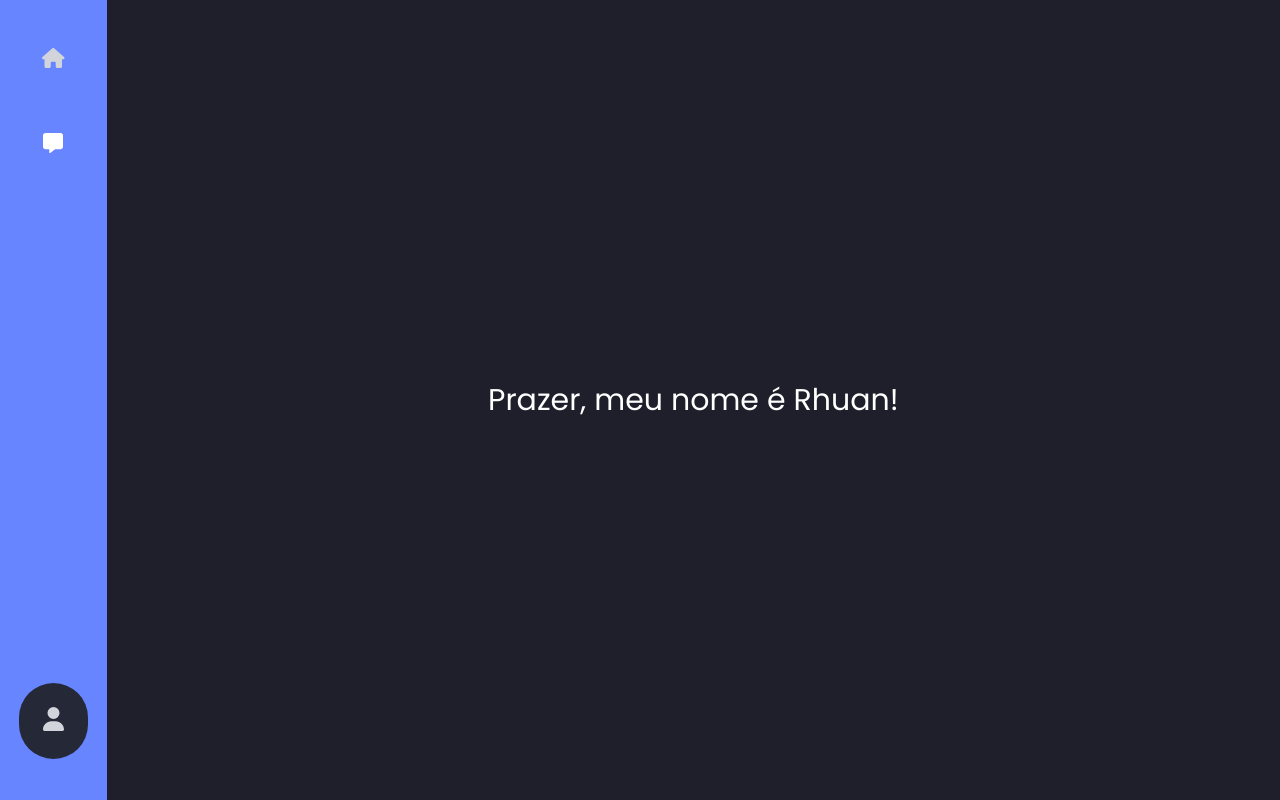
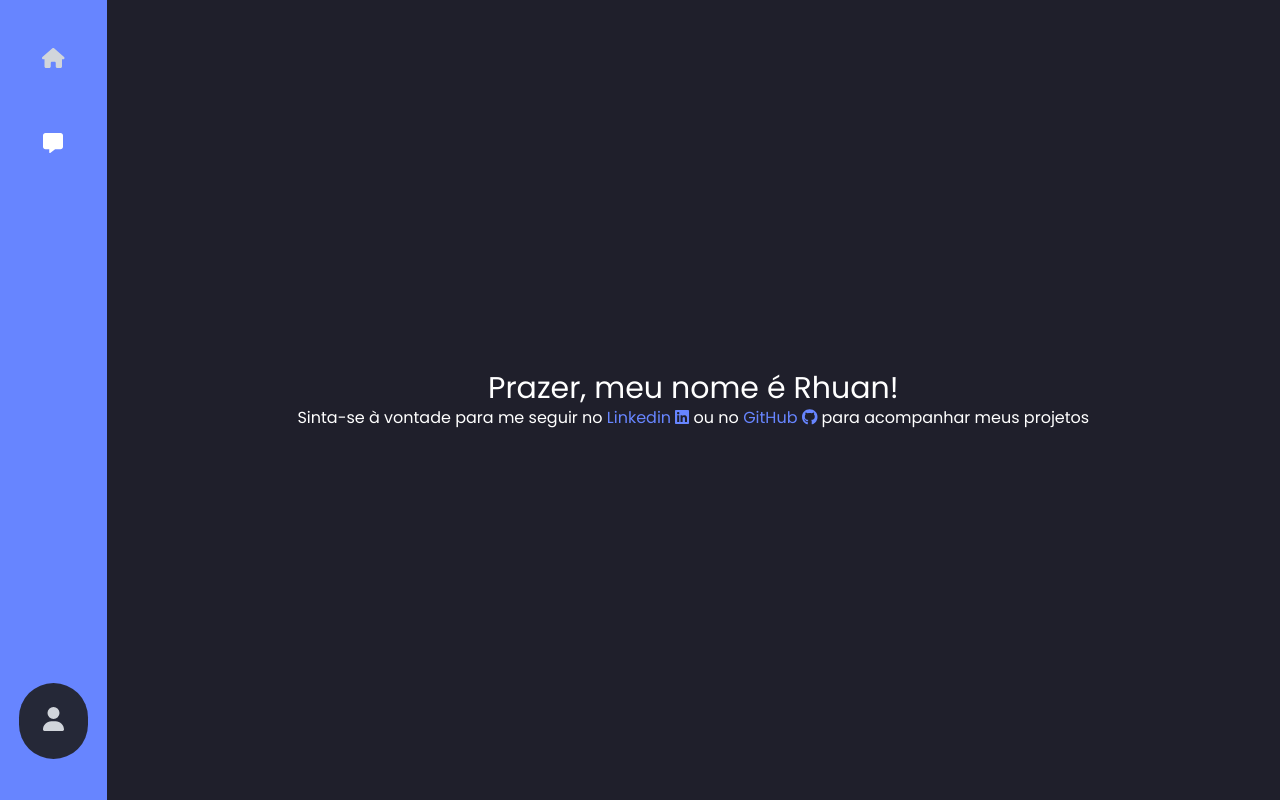
Before and after one commit to lopssRhu4n/Social-App, a Vue app: page /dev in a window 1280 px wide. Built offline with nearby package versions, Linux system fonts and the light colour scheme.

Commit message:
Salvando mensagens novas durante sessão

```diff
--- a/src/components/Chat/Parts/ChatContainerFooter.vue
+++ b/src/components/Chat/Parts/ChatContainerFooter.vue
@@ -1,9 +1,13 @@
 <script lang="ts" setup>
 import type { IMessage } from "@/interfaces/IMessage";
+import { useActualContactStore } from "@/stores/actualContactStore";
 import { useMessageStore } from "@/stores/messagesStore";
+import { useContactStore } from "@/stores/contactsStore";
 import { ref } from "vue";
 const messageText = ref("");
 const messageStore = useMessageStore();
+const actualContactStore = useActualContactStore();
+const contactStore = useContactStore();
 
 const addMessage = messageStore.addMessage;
 const placeholder = ref("Message...");
@@ -18,6 +22,10 @@ const sendMessage = () => {
     };
 
     addMessage(message);
+    contactStore.changeContactsMessages(
+      messageStore.messages,
+      actualContactStore.actualContact
+    );
   } else {
     placeholder.value = "Mensagens não podem ser vazias!";
     setTimeout(() => {
--- a/src/main.ts
+++ b/src/main.ts
@@ -22,6 +22,7 @@ import {
   faEllipsisVertical,
 } from "@fortawesome/free-solid-svg-icons";
 
+import { faLinkedin, faGithub } from "@fortawesome/free-brands-svg-icons";
 /* add icons to the library */
 library.add(
   faUser,
@@ -36,7 +37,9 @@ library.add(
   faStar,
   faGear,
   faChartSimple,
-  faMagnifyingGlass
+  faMagnifyingGlass,
+  faLinkedin,
+  faGithub
 );
 import "./assets/main.css";
 
--- a/src/views/DevView.vue
+++ b/src/views/DevView.vue
@@ -1,7 +1,25 @@
 <template>
   <div class="row-span-6 col-span-11 flex justify-center items-center">
     <div>
-      <h1 class="text-3xl text-white">Prazer, meu nome é Rhuan!</h1>
+      <h1 class="text-3xl mx-auto max-w-md text-center text-white">
+        Prazer, meu nome é Rhuan!
+      </h1>
+      <p class="text-white text-center">
+        Sinta-se à vontade para me seguir no
+        <a
+          href="https://www.linkedin.com/in/rhuan-lopes-881009259/"
+          class="text-primary cursor-pointer transition-all border-transparent hover:border-b-primary border-b-2"
+          >Linkedin <font-awesome-icon icon="fa-brands fa-linkedin"
+        /></a>
+        ou no
+
+        <a
+          href="https://github.com/lopssRhu4n"
+          class="text-primary cursor-pointer transition-all border-transparent hover:border-b-primary border-b-2"
+          >GitHub <font-awesome-icon icon="fa-brands fa-github"
+        /></a>
+        para acompanhar meus projetos
+      </p>
     </div>
   </div>
 </template>
```
